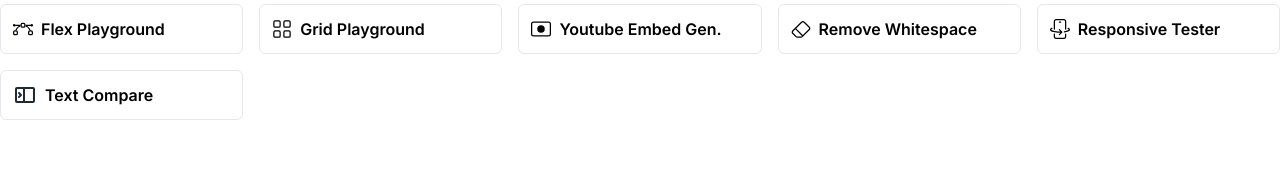
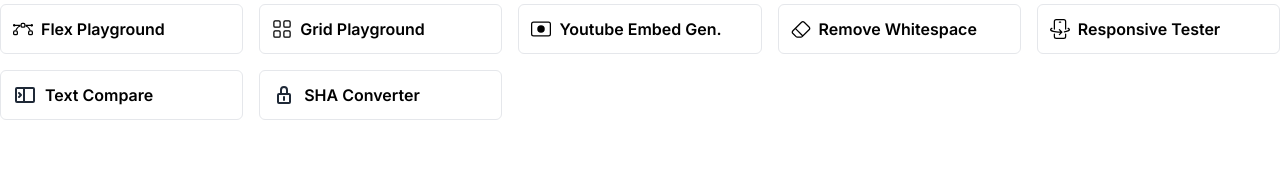
Before and after one commit to fajriyan/toolsz, a Next.js app: page /layanan in a window 1280 px wide. Shown: the part 293-463 px from the top of the page. Built offline with nearby package versions, Linux system fonts and the light colour scheme; no server answers.

Commit message:
create feature sha converter

```diff
--- /dev/null
+++ b/src/app/layanan/(publish)/sha-converter/layout.js
@@ -0,0 +1,29 @@
+export const metadata = {
+  title: "SHA Converter | Toolsz",
+  description: " Mendukung Konversi SHA 1, SHA 256, SHA 384, SHA 512",
+  robots:
+    "follow, index, max-snippet:-1, max-video-preview:-1, max-image-preview:large",
+  alternates: {
+    canonical: `${process.env.SITE_URL}/layanan/sha-converter`,
+  },
+  openGraph: {
+    title: "SHA Converter | Toolsz",
+    description: " Mendukung Konversi SHA 1, SHA 256, SHA 384, SHA 512",
+    url: `${process.env.SITE_URL}/layanan/sha-converter`,
+    type: "website",
+    images: [
+      {
+        url: "/_next/image?url=%2Ffavicon.png&w=96&q=75",
+        width: 200,
+        height: 200,
+        alt: "Layanan Toolsz",
+      },
+    ],
+    site_name: "Toolsz",
+  },
+};
+
+const LayoutDefault = ({ children }) => {
+  return <>{children}</>;
+};
+export default LayoutDefault;
--- /dev/null
+++ b/src/app/layanan/(publish)/sha-converter/page.js
@@ -0,0 +1,77 @@
+"use client";
+
+import { useState } from "react";
+
+export default function SHAForm() {
+  const [text, setText] = useState("");
+  const [algorithm, setAlgorithm] = useState("SHA-256");
+  const [result, setResult] = useState("");
+
+  const hashText = async (text, algorithm) => {
+    try {
+      const encoder = new TextEncoder();
+      const data = encoder.encode(text);
+      const hashBuffer = await crypto.subtle.digest(algorithm, data);
+      const hashArray = Array.from(new Uint8Array(hashBuffer));
+      return hashArray.map((b) => b.toString(16).padStart(2, "0")).join("");
+    } catch (error) {
+      console.error("Hashing error:", error);
+      return "Error hashing text.";
+    }
+  };
+
+  const handleConvert = async () => {
+    const hashed = await hashText(text, algorithm);
+    setResult(hashed);
+  };
+
+  return (
+    <div className="">
+      <div className="container mx-auto min-h-[83vh] z-0 px-3 md:px-0">
+        <div className="py-5">
+          <h1 className="text-xl text-center font-semibold">SHA Converter | Konversi SHA</h1>
+          <p className="text-center text-xs">
+            Mendukung Konversi SHA 1, SHA 256, SHA 384, SHA 512
+          </p>
+        </div>
+        <div className="">
+          <div className="mb-4">
+            <label className="block font-medium mb-2">Text to Hash:</label>
+            <textarea
+              value={text}
+              onChange={(e) => setText(e.target.value)}
+              className="w-full min-h-[200px] border p-2 border-slate-600 rounded-md"
+              rows={4}
+            />
+          </div>
+
+          <div className="mb-4 flex gap-3">
+            <select
+              value={algorithm}
+              onChange={(e) => setAlgorithm(e.target.value)}
+              className="px-3 py-2 border border-slate-500 rounded-lg"
+            >
+              <option value="SHA-1">SHA-1</option>
+              <option value="SHA-256">SHA-256</option>
+              <option value="SHA-384">SHA-384</option>
+              <option value="SHA-512">SHA-512</option>
+            </select>
+            <button
+              onClick={handleConvert}
+              className="flex bg-gradient-to-r from-gray-800 to-slate-900 hover:from-cyan-950 hover:to-cyan-950 font-medium text-white px-3 py-[7px] min-w-max rounded-lg gap-1 items-center"
+            >
+              Convert
+            </button>
+          </div>
+
+          <div className="mt-6">
+            <label className="block font-medium mb-2">Hashed Result:</label>
+            <div className="w-full min-h-[100px] border p-2 border-slate-600 rounded-md">
+              {result}
+            </div>
+          </div>
+        </div>
+      </div>
+    </div>
+  );
+}
--- a/src/app/page.js
+++ b/src/app/page.js
@@ -218,7 +218,7 @@
       </section>
 
       <section className="container mx-auto my-[150px] px-5 md:px-0 grid md:grid-cols-2 gap-10 ">
-        <div className="h-[400px] sm:h-[450px] object-cover overflow-hidden relative rounded-2xl flex flex-col justify-center  bg-cover bg-[url('https://64.media.tumblr.com/dc3489b52b5e40db67341b690629c72e/tumblr_pavrh0RH0D1x6r3nwo1_540.gif')]">
+        <div className="h-[400px] sm:h-[450px] object-cover overflow-hidden relative rounded-2xl flex flex-col justify-center  bg-cover bg-[url('https://i.giphy.com/fMYhlRdVtRnsk.webp')]">
           <div className="absolute w-full h-full bg-black/70"></div>
           <div className="relative z-[3] p-5 md:p-10">
             <h2 className="text-4xl text-white font-light">
--- a/src/data/menuService.js
+++ b/src/data/menuService.js
@@ -278,4 +278,27 @@
       </svg>
     ),
   },
+  {
+    href: "/layanan/sha-converter",
+    text: "SHA Converter",
+    icon: (
+      <svg
+        className="w-20 h-20 text-gray-800 "
+        aria-hidden="true"
+        xmlns="http://www.w3.org/2000/svg"
+        width="24"
+        height="24"
+        fill="none"
+        viewBox="0 0 24 24"
+      >
+        <path
+          stroke="currentColor"
+          strokeLinecap="round"
+          strokeLinejoin="round"
+          strokeWidth="2"
+          d="M12 14v3m-3-6V7a3 3 0 1 1 6 0v4m-8 0h10a1 1 0 0 1 1 1v7a1 1 0 0 1-1 1H7a1 1 0 0 1-1-1v-7a1 1 0 0 1 1-1Z"
+        />
+      </svg>
+    ),
+  },
 ];
```
